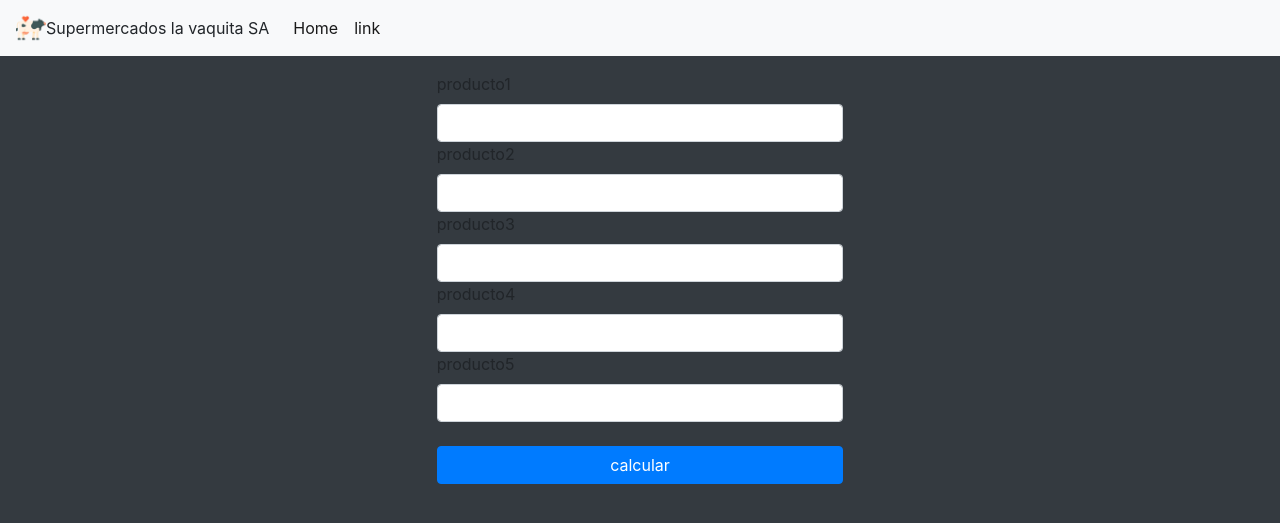
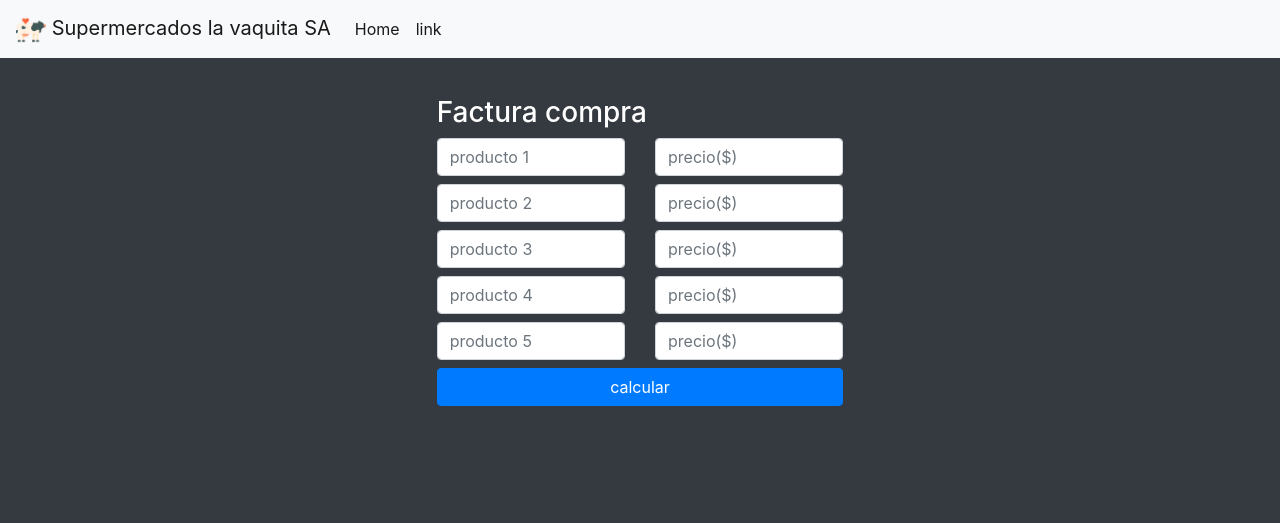
Before and after one commit to karenvalencia-bit/super_mercado, a PHP site: page / in a window 1280 px wide. Shown: the top 523 px of the page. Run offline with PHP 8.4, Linux system fonts and the light colour scheme.

Commit message:
proyectophp2

```diff
--- a/index.php
+++ b/index.php
@@ -4,16 +4,17 @@
 <link rel="stylesheet" href="https://stackpath.bootstrapcdn.com/bootstrap/4.5.2/css/bootstrap.min.css" integrity="sha384-JcKb8q3iqJ61gNV9KGb8thSsNjpSL0n8PARn9HuZOnIxN0hoP+VmmDGMN5t9UJ0Z" crossorigin="anonymous">
     <meta charset="UTF-8">
     <meta name="viewport" content="width=, initial-scale=1.0">
-    <title>Document</title>
+    <title>Supermercado</title>
 </head>
 <body class="bg-dark">
 
 <header>
 <nav class="navbar navbar-expand-lg  navbar-light bg-light fixed-top">
 
-<img src="img/cow.png" width="30" height="30" alt="imgicono" loading="lazy">
-            <h1 class="navbar-menu"></h1>Supermercados la vaquita SA</h1>
+
             <a class="navbar-brand" href="index.php">
+            <img src="img/cow.png" width="30" height="30" alt="imgicono" loading="lazy">
+            Supermercados la vaquita SA
 
               </a>
                 <button class="navbar-toggler" type="button" data-toggle="collapse" data-target="#navbarSupportedContent" aria-controls="navbarSupportedContent" aria-expanded="false" aria-label="Toggle navigation">
@@ -39,36 +40,59 @@
           </nav>
 </header>
 
-<main>
-    <br>
+<main class= "text-white">
     <br>
     <br>
 
 <div class="conteiner">
-    <div class="row justify-content-center ">
+    <div class="row justify-content-center mt-5">
         <div class="col-4 ">
-            <form action="">
-                <label for="producto1">producto1</label>
-                <input type="text" class="form-control" id="producto1">
+        <h3> Factura compra</h3>
+        <form>
+           <div class="row mt-2 ">
+             <div class="col">
+                 <input type="text" class="form-control" placeholder="producto 1">
+               </div>
+             <div class="col">
+                 <input type="text" class="form-control" placeholder="precio($)">
+             </div>
+           </div>
+           <div class="row mt-2">
+             <div class="col">
+                 <input type="text" class="form-control" placeholder="producto 2">
+               </div>
+             <div class="col">
+                 <input type="text" class="form-control" placeholder="precio($)">
+             </div>
+           </div>
+           <div class="row mt-2">
+             <div class="col">
+                 <input type="text" class="form-control" placeholder="producto 3">
+               </div>
+             <div class="col">
+                 <input type="text" class="form-control" placeholder="precio($)">
+             </div>
+           </div>
+           <div class="row mt-2">
+             <div class="col">
+                 <input type="text" class="form-control" placeholder="producto 4">
+               </div>
+             <div class="col">
+                 <input type="text" class="form-control" placeholder="precio($)">
+             </div>
+           </div>
+           <div class="row mt-2">
+             <div class="col">
+                 <input type="text" class="form-control" placeholder="producto 5">
+               </div>
+             <div class="col">
+                 <input type="text" class="form-control" placeholder="precio($)">
+             </div>
+           </div>
+           <button type="submit" class="btn btn-primary btn-block mt-2">calcular</button>
+         </form>
 
-                <label for="producto2">producto2</label>
-                <input type="text" class="form-control" id="producto2">
-
-                <label for="producto3">producto3</label>
-                <input type="text" class="form-control" id="producto3">
-
-                <label for="producto4">producto4</label>
-                <input type="text" class="form-control" id="producto4">
-
-                <label for="producto5">producto5</label>
-                <input type="text" class="form-control" id="producto5">
-                <br>
-
-                <button type="submit" class="btn btn-primary btn-block">calcular</button>
-
-            </form>
-
-        </div>
+     </div>
 
     </div>
 
```
